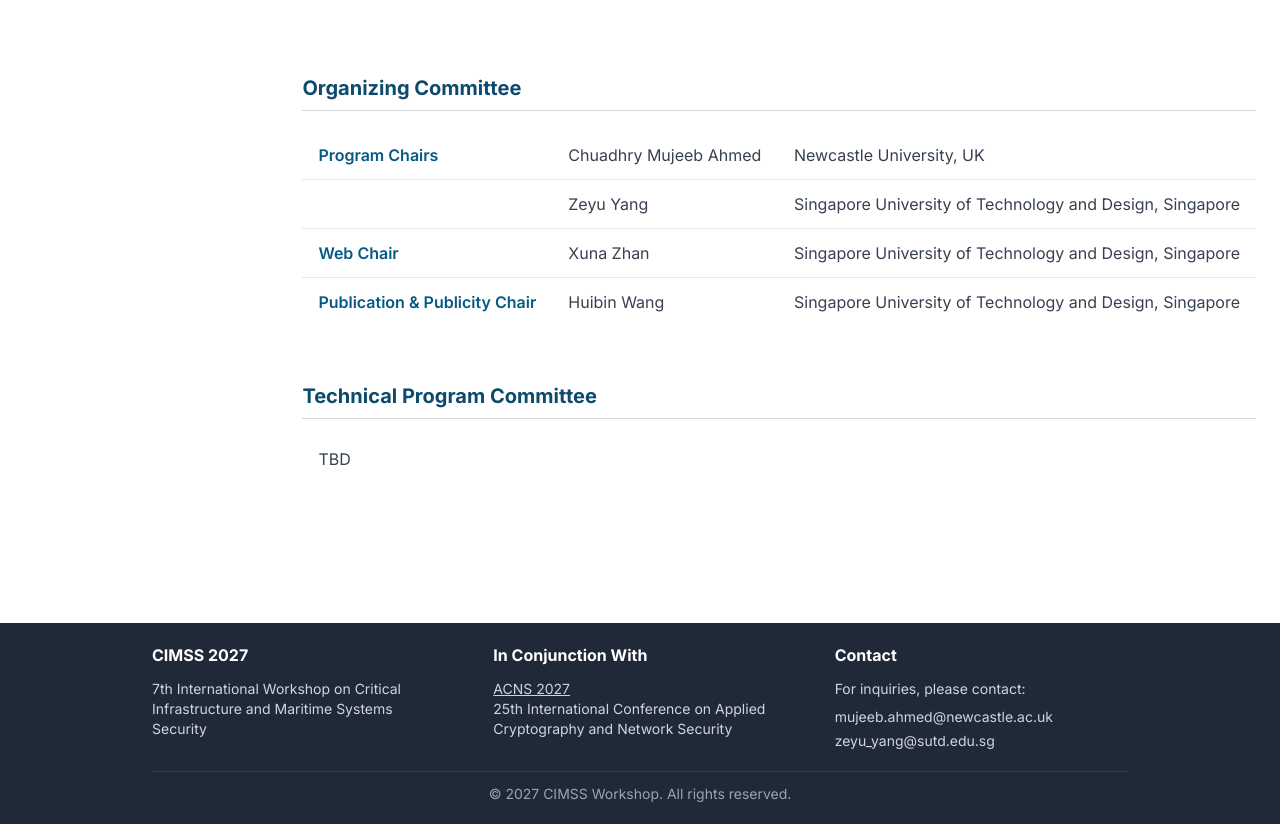
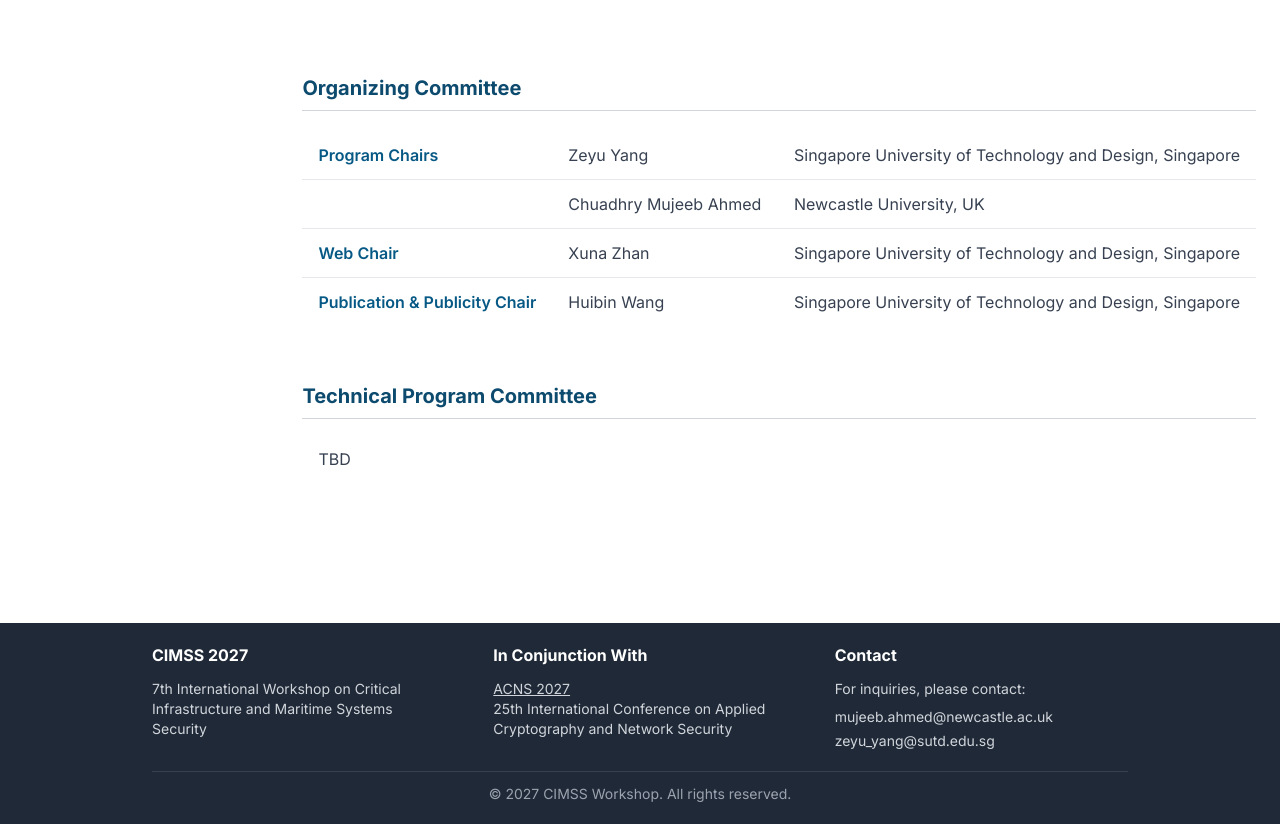
Before and after one commit to cimss2027/cimss2027.github.io, a Next.js app: page / in a window 1280 px wide. Shown: the part 1101-1925 px from the top of the page. Built offline with nearby package versions, Linux system fonts and the light colour scheme.

Commit message:
update committee

```diff
--- a/src/app/page.tsx
+++ b/src/app/page.tsx
@@ -192,13 +192,13 @@ export default function Home() {
               <tbody className="divide-y divide-gray-200 text-gray-700">
                 <tr className="transition-colors hover:bg-primary-50">
                   <th scope="row" className="w-[24%] px-4 py-3 font-semibold text-primary-800 whitespace-nowrap">Program Chairs</th>
-                  <td className="w-[25%] px-4 py-3 whitespace-nowrap">Chuadhry Mujeeb Ahmed</td>
-                  <td className="px-4 py-3 whitespace-nowrap">Newcastle University, UK</td>
+                  <td className="w-[25%] px-4 py-3 whitespace-nowrap">Zeyu Yang</td>
+                  <td className="px-4 py-3 whitespace-nowrap">Singapore University of Technology and Design, Singapore</td>
                 </tr>
                 <tr className="transition-colors hover:bg-primary-50">
                   <th scope="row" className="px-4 py-3" aria-label="Program Chairs"></th>
-                  <td className="px-4 py-3 whitespace-nowrap">Zeyu Yang</td>
-                  <td className="px-4 py-3 whitespace-nowrap">Singapore University of Technology and Design, Singapore</td>
+                  <td className="px-4 py-3 whitespace-nowrap">Chuadhry Mujeeb Ahmed</td>
+                  <td className="px-4 py-3 whitespace-nowrap">Newcastle University, UK</td>
                 </tr>
                 <tr className="transition-colors hover:bg-primary-50">
                   <th scope="row" className="px-4 py-3 font-semibold text-primary-800 whitespace-nowrap">Web Chair</th>
```
